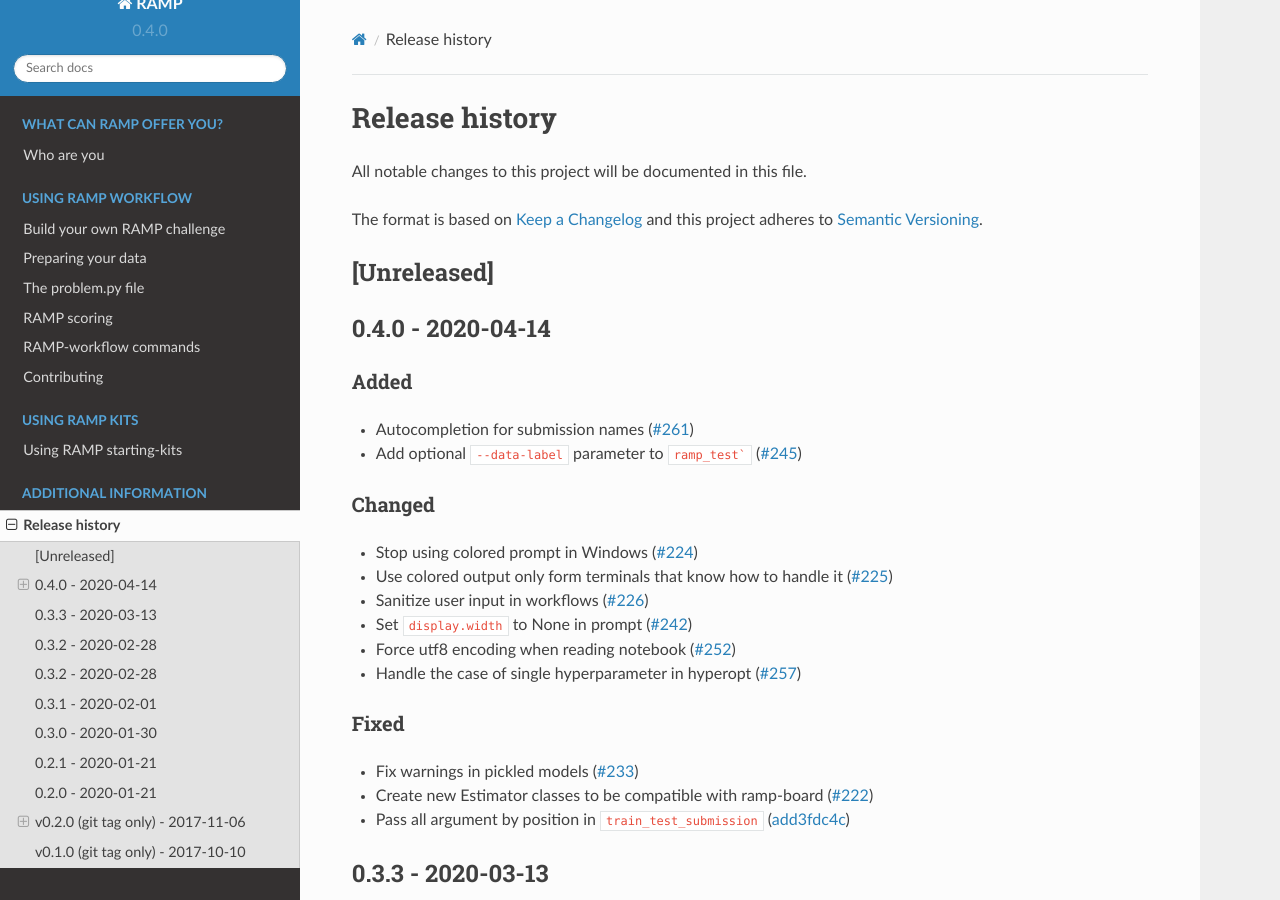
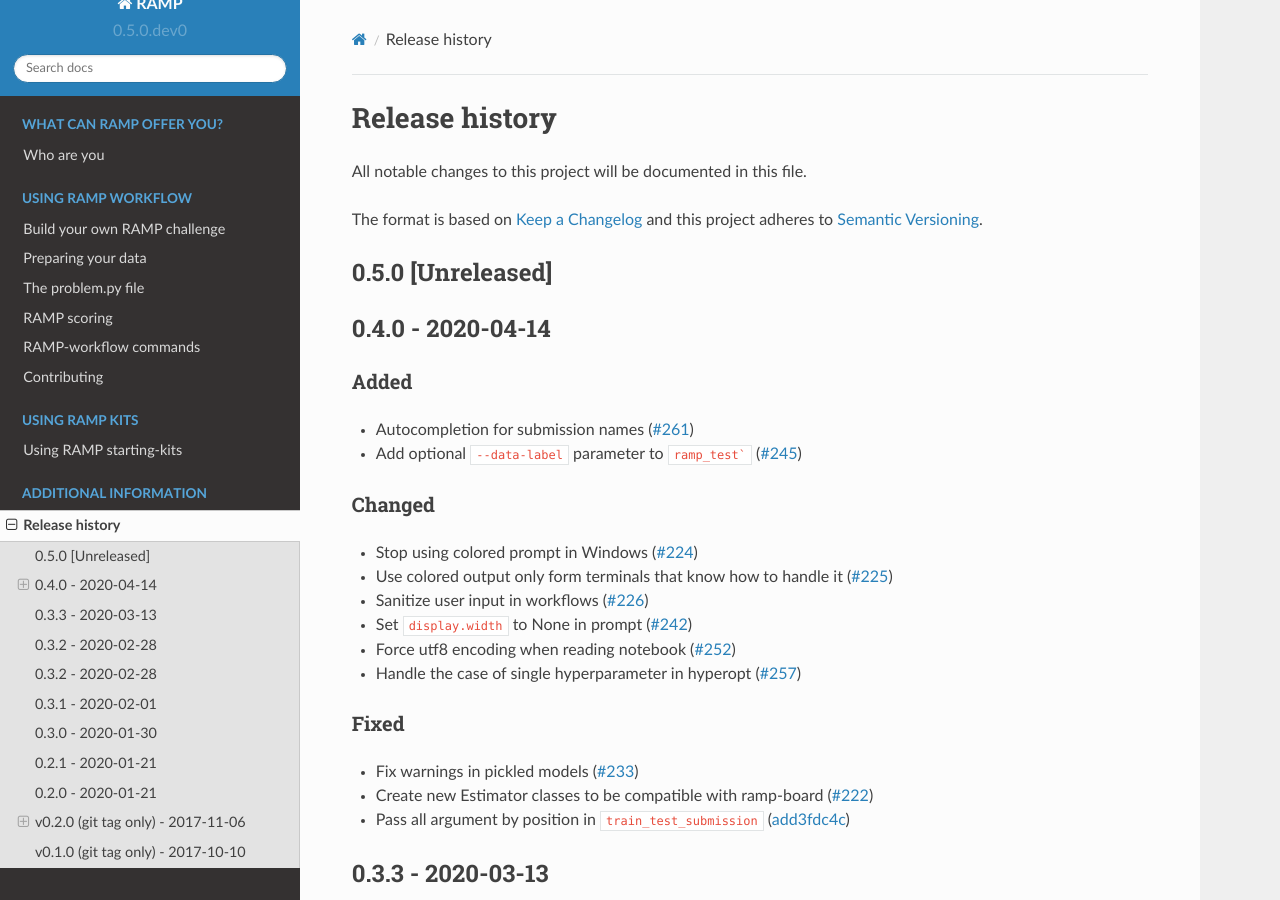
Before and after one commit to paris-saclay-cds/ramp-workflow, a Sphinx documentation site: the page built from doc/whats_new.rst, in a window 1280 px wide and 900 px high. Built offline with Sphinx 7.4.7 and the Read the Docs theme 2.0.0, drawn with Linux system fonts in a browser that asks for light colours; formulas are drawn with MathJax 3; the version number is read from the project's files by our own code.

Commit message:
bumpversion to 0.5.0.dev

```diff
--- a/doc/whats_new.rst
+++ b/doc/whats_new.rst
@@ -6,8 +6,8 @@
 The format is based on `Keep a Changelog <http://keepachangelog.com/en/1.0.0/>`_
 and this project adheres to `Semantic Versioning <http://semver.org/spec/v2.0.0.html>`_.
 
-[Unreleased]
-============
+0.5.0 [Unreleased]
+==================
 
 0.4.0 - 2020-04-14
 ==================
--- a/rampwf/_version.py
+++ b/rampwf/_version.py
@@ -21,4 +21,4 @@
 # 'X.Y.dev0' is the canonical version of 'X.Y.dev'
 #
 
-__version__ = '0.4.0'
+__version__ = '0.5.0.dev0'
```
Also changed, not shown: .bumpversion.cfg.
